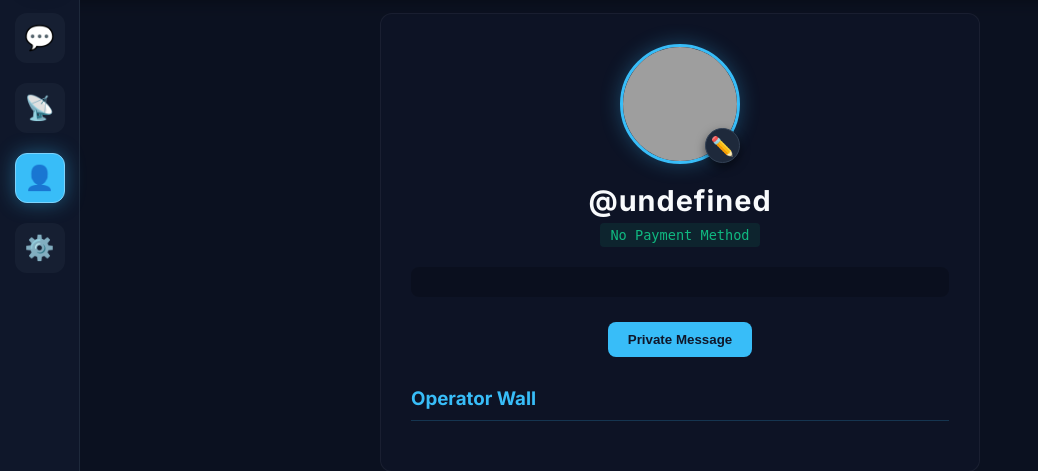
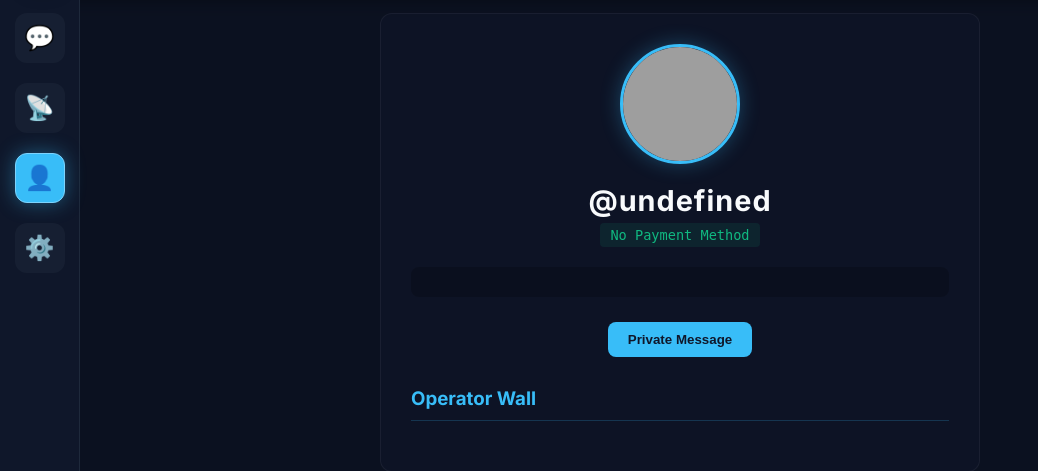
Before and after one commit to thedragon44-superscale/undergroundofficial, a Flask app: template templates/dashboard.html in a window 1280 px wide, after a click that opens the changed part. Shown: the part 72-543 px from the top of the page, without its empty margins (0-1038 px from the left). Run offline with Flask 3, Linux system fonts and the light colour scheme; the template is opened without the code that fills it: most values are stand-ins (such as "Sample title", 1, 10 or a date in 2020); parts of the project's set-up code (start-up, migrations or seed data) failed here and were passed over; some libraries are stand-ins or nearby versions; grey boxes are pictures that could not be loaded.

Commit message:
Fix Edit Profile Pic

```diff
--- a/templates/dashboard.html
+++ b/templates/dashboard.html
@@ -288,7 +288,8 @@
                 <div style="max-width: 600px; margin: 0 auto; background:rgba(15, 23, 42, 0.6); padding:30px; border-radius:12px; border:1px solid rgba(255,255,255,0.05); text-align:center;">
                     <div style="position:relative; display:inline-block;">
                         <img src="" id="profPicImg" style="width:120px; height:120px; border-radius:50%; object-fit:cover; border:3px solid #38bdf8; box-shadow:0 0 20px rgba(56,189,248,0.3); margin-bottom:15px;">
-                        <label for="profPicUpload" style="position:absolute; bottom:20px; right:0; background:#1e293b; border:1px solid #334155; border-radius:50%; width:35px; height:35px; display:flex; justify-content:center; align-items:center; cursor:pointer; font-size:1.2rem; box-shadow:0 4px 10px rgba(0,0,0,0.5); z-index:5;">✏️</label>
+                        <!-- Added ID here -->
+                        <label for="profPicUpload" id="profPicEditLabel" style="position:absolute; bottom:20px; right:0; background:#1e293b; border:1px solid #334155; border-radius:50%; width:35px; height:35px; display:flex; justify-content:center; align-items:center; cursor:pointer; font-size:1.2rem; box-shadow:0 4px 10px rgba(0,0,0,0.5); z-index:5;">✏️</label>
                         <input type="file" id="profPicUpload" accept="image/*" style="display:none;" onchange="uploadProfileAvatar(this)">
                     </div>
 
@@ -1154,6 +1155,12 @@
                 document.getElementById('profStripe').innerText = data.stripe_account ? 'Wallet Attached' : "No Payment Method";
                 document.getElementById('profBio').innerHTML = parseMentions(data.bio);
 
+                // --- NEW LOGIC: Hide the edit pencil if it's not our profile ---
+                const editLabel = document.getElementById('profPicEditLabel');
+                if (editLabel) {
+                    editLabel.style.display = (data.username === currentUser) ? "flex" : "none";
+                }
+
                 const controls = document.getElementById('profControls'); controls.innerHTML = '';
                 const wallForm = document.getElementById('profileWallPostFormContainer');
 
```
